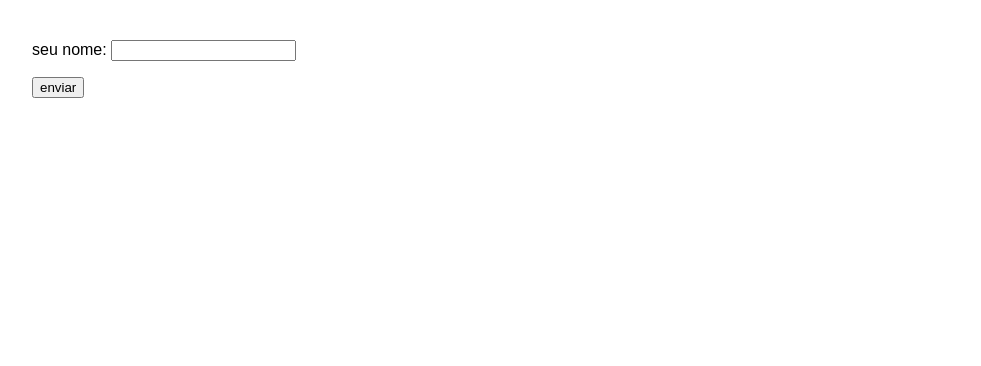
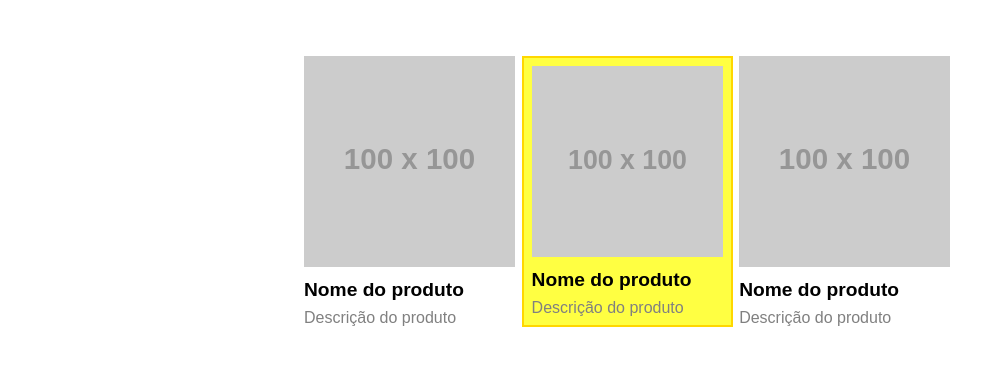
Before and after one commit to senagab/css-intermediario, a plain HTML site: page index.html in a window 1280 px wide. Shown: the whole page, without its empty margins (16-997 px from the left). Drawn offline with Linux system fonts and the light colour scheme; placeholder pictures from the web are drawn by us.

Commit message:
feat: commit inicial

```diff
--- a/bem/main.css
+++ /dev/null
@@ -1,19 +0,0 @@
-/* block */
-.form {
-    margin: 40px;
-}
-
-/* element */
-.form__control {
-    margin-bottom: 16px;
-    font-family: sans-serif;
-}
-
-.form__submit {
-    cursor: pointer;
-}
-
-/* modifier */
-.form__submit--sending {
-    cursor: wait;
-}
--- a/index.html
+++ b/index.html
@@ -1,18 +1,35 @@
 <!DOCTYPE html>
-<html lang="en">
+<html lang="pt-BR">
 <head>
     <meta charset="UTF-8">
+    <meta http-equiv="X-UA-Compatible" content="IE=edge">
     <meta name="viewport" content="width=device-width, initial-scale=1.0">
-    <title>Document</title>
-    <link rel="stylesheet" href="./bem/main.css">
+    <title>Exercício boas práticas de CSS</title>
+    <link rel="stylesheet" href="main.css">
 </head>
 <body>
-    <form class="form">
-        <div class="form__control">
-            <label>seu nome: </label>
-            <input id="nome" type="text">
+    <div class="produtos">
+        <div class="produto">
+            <img class="produto-imagem" src="https://via.placeholder.com/100x100">
+            <h4 class="produto-nome">Nome do produto</h4>
+            <p class="produto-descricao">
+                Descrição do produto
+            </p>
         </div>
-        <button class="form__submit form__submit--sending" type="submit">enviar</button>
-    </form>
+        <div class="produto em-destaque">
+            <img class="produto-imagem" src="https://via.placeholder.com/100x100">
+            <h4 class="produto-nome">Nome do produto</h4>
+            <p class="produto-descricao">
+                Descrição do produto
+            </p>
+        </div>
+        <div class="produto">
+            <img class="produto-imagem" src="https://via.placeholder.com/100x100">
+            <h4 class="produto-nome">Nome do produto</h4>
+            <p class="produto-descricao">
+                Descrição do produto
+            </p>
+        </div>
+    </div>
 </body>
 </html>
--- /dev/null
+++ b/main.css
@@ -0,0 +1,35 @@
+* {
+    margin: 0;
+    padding: 0;
+    font-family: sans-serif;
+}
+
+.produtos {
+    max-width: 640px;
+    width: 100%;
+    margin: 56px auto;
+    display: grid;
+    grid-template-columns: 33% 33% 33%;
+    grid-column-gap: 1%;
+}
+
+.produto {} /* bloco */
+
+.produto-imagem { /* elemento */
+    width: 100%;
+}
+
+.produto-nome { /* elemento */
+    font-size: 1.2em;
+    margin: 8px 0;
+}
+
+.produto-descricao { /* elemento */
+    color: gray;
+}
+
+.em-destaque { /* modificador */
+    border: 2px solid gold;
+    padding: 8px;
+    background-color: #ffff42;
+}
--- a/smacss/base.css
+++ /dev/null
@@ -1,8 +0,0 @@
-body {
-    font-family: arial, sans-serif;
-}
-
-* {
-    margin: 0;
-    padding: 0;
-}
--- a/smacss/tema-a.css
+++ /dev/null
@@ -1,3 +0,0 @@
-.tema-a #header {
-    background-color: red;
-}
--- a/smacss/tema-b.css
+++ /dev/null
@@ -1,3 +0,0 @@
-.tema-b #header {
-    background-color: greenyellow;
-}
```
Also changed, not shown: smacss/layout.css (deleted, +0 -16 lines), smacss/module.css (deleted, +0 -42 lines).
